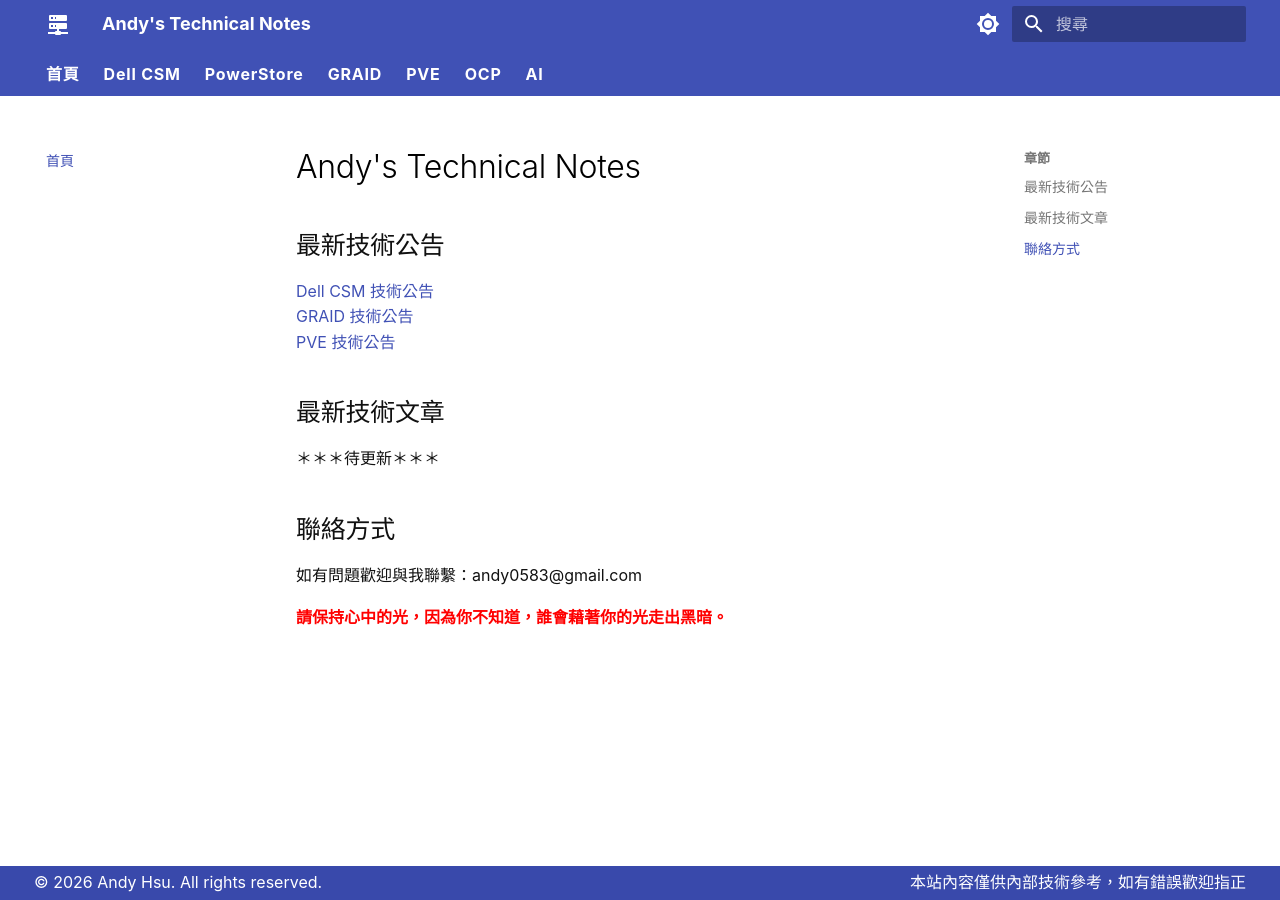
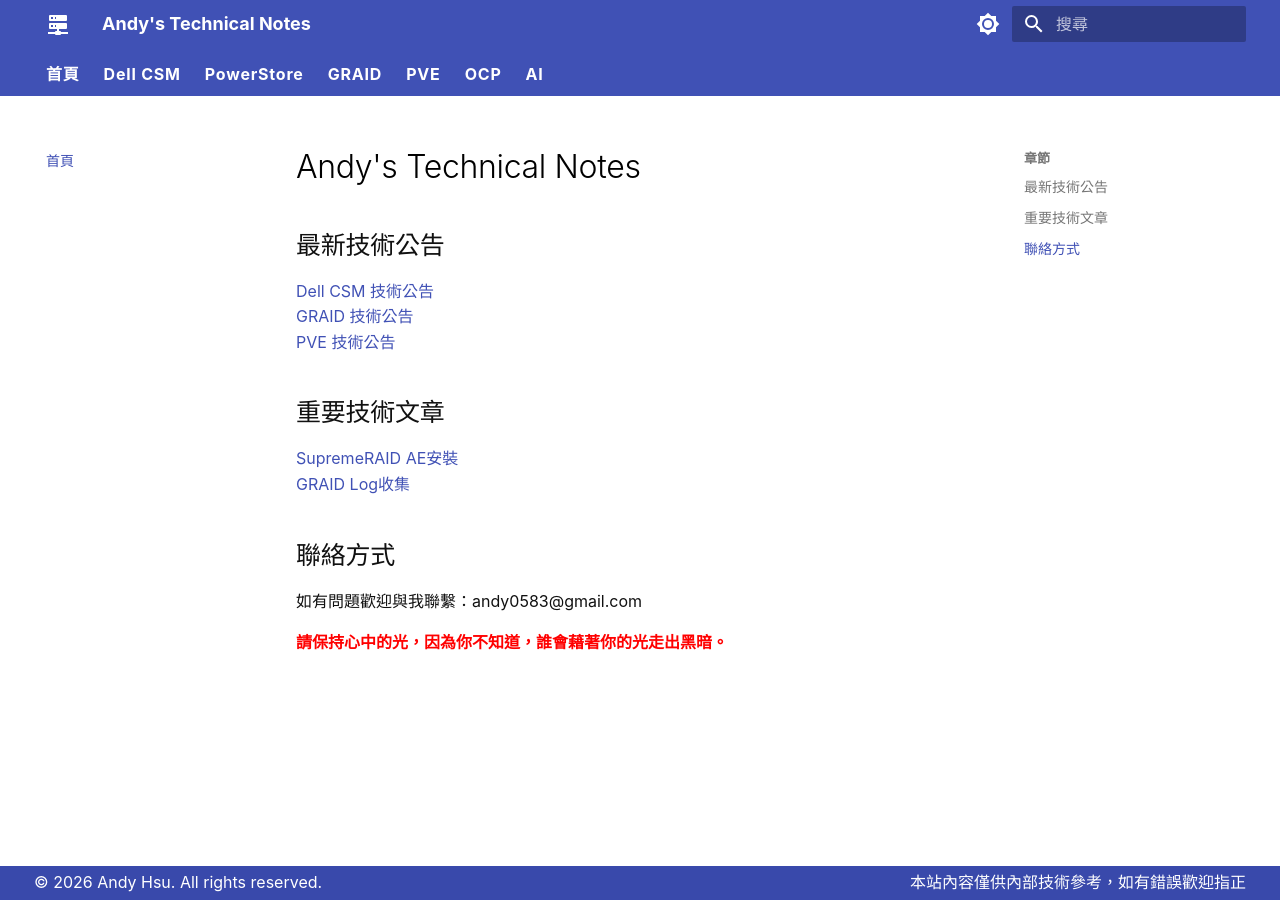
Before and after one commit to Andy0583/Metaage, an MkDocs documentation site: the page built from docs/index.md, in a window 1280 px wide. Built offline with MkDocs 1.6.1 and Material for MkDocs 9.7.7, drawn with Linux system fonts in a browser that asks for light colours.

Commit message:
Revise technical articles section in index.md
Updated the technical articles section and added important articles.

```diff
--- a/docs/index.md
+++ b/docs/index.md
@@ -8,8 +8,10 @@
 <br>
 [PVE 技術公告](pve/pve.md)
 
-## 最新技術文章
-＊＊＊待更新＊＊＊
+## 重要技術文章
+[SupremeRAID AE安裝](graid/aeinstall.md)
+<br>
+[GRAID Log收集](graid/collection.md)
 
 ## 聯絡方式
 如有問題歡迎與我聯繫：andy0583@gmail.com
```
